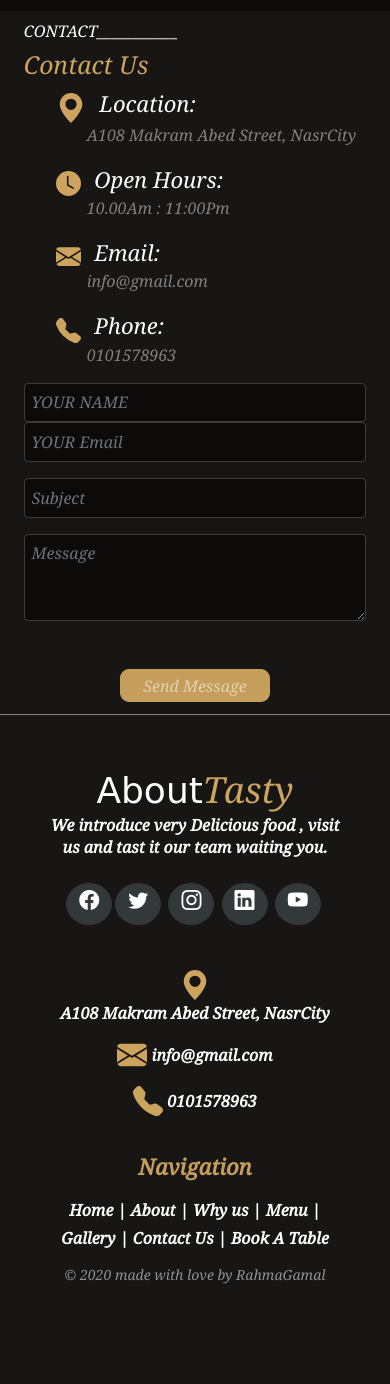
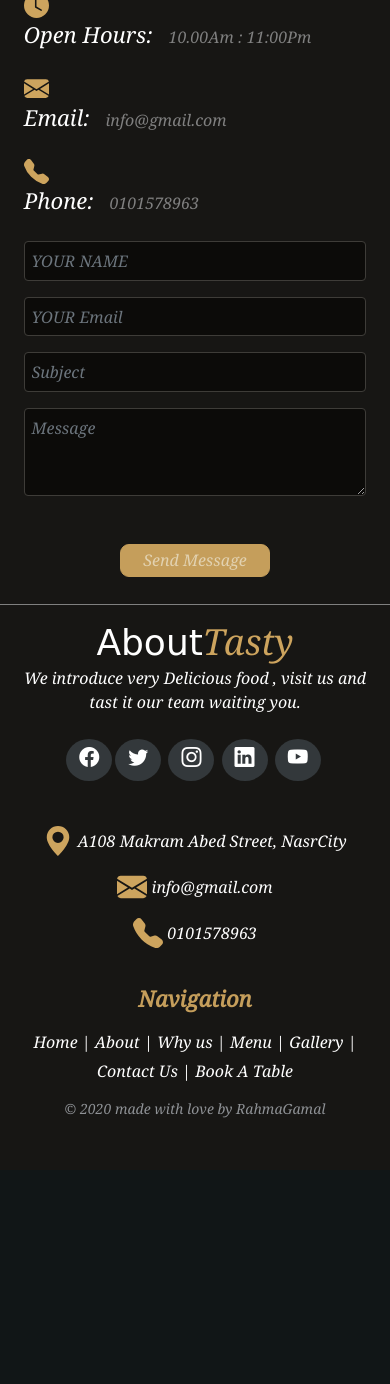
Before and after one commit to rahmagamal/tasty, a PHP site: page / in a window 390 px wide. Shown: the part 4766-6150 px from the top of the page. After the commit the page ends 5884 px from the top, so only its background shows below. Run offline with PHP 8.4, Linux system fonts and the light colour scheme; some libraries are stand-ins or nearby versions.

Commit message:
contact responsive

```diff
--- a/css/style.css
+++ b/css/style.css
@@ -45,13 +45,85 @@
     font-weight: 300;
     padding-left: 20px;
     padding-right: 20px;
+
 }
-/* @media ( max-width:767px){
+.navbar-light .navbar-toggler-icon {
+     background-image:unset !important;
+}
+nav button{
+    box-shadow: none !important;
+    border: unset !important;
+    transition: unset !important;
+    transform: unset !important;
 
-    header button {
-        margin-left: 247px;
+}
+
+
+
+/*home style */
+body{
+    font-size: 18px;
+    background-color: black !important;
+    overflow-x: hidden;
+
+}
+.home{
+    background-image: url("../images/resturant.jpg");
+    background-size:cover ;
+    background-position:  center center;
+    /* background-attachment: fixed; */
+    background-repeat: no-repeat;
+    height: 100vh;
+    position: relative;
+    opacity: 0.9;
+
+}
+.title-box{
+   padding-top: 15%;
+}
+.title-name{
+    font-size: 50px;
+    color: #f2f3f5;
+
+    text-align:center;
+
+    font-weight: 700;
+    line-height: 56px;
+
+}
+.title-name-2{
+    color:#cda45e;
+    text-align:center;
+
+}
+.subtitle{
+    color:#cda45e;
+    font-weight: 600;
+    text-align: center;
+    font-size: 22px;
+}
+.title{
+    animation-name: scale;
+    animation-duration: 1s;
+}
+@keyframes scale {
+    0%{
+        transform: scale(0);
     }
-} */
+    50% {
+      /* transform: rotate(180deg); */
+
+       /* transform:translateY(-100px); */
+       transform:  scale(1)
+
+    }
+  }
+  @media (max-width:762px){
+    .title-box{
+        padding-top: 50%;
+     }
+  }
+
 
   /**** About section ***/
   .about{
@@ -158,8 +230,8 @@
       margin-bottom: 15px;
       padding: unset;
   }
-  .whyUs{
-      padding: 10% !important;
+  .box-mobile{
+    PADDING: 6% !important;
   }
   .box:hover{
 
@@ -228,12 +300,8 @@
 .dotted{
     display: none;
 }
-.menu{
-    padding: unset ;
-}
-.section-title{
-    padding: 8%;
-}
+
+
 }
 /*****************Gallery **************/
 .gallery{
@@ -328,18 +396,26 @@
 }
 .contactUs li{
     list-style: none;
+    margin-bottom: 7%;
 }
-.contactUs li p{
-    margin-left: 10%;
+.contactUs li span{
+    /* margin-left: 10%; */
     color: gray;
 }
 .contactUs li svg{
     margin-right: 3%;
 }
-.contactUs li span{
+.contactUs li b{
     font-size: 22px;
+    color: white;
+    margin-right: 3%;
+    font-weight: 400 !important;
 }
-
+@media (max-width:762px){
+    .contactUs ul{
+        padding-left: unset !important;
+    }
+}
 /* The footer is fixed to the bottom of the page */
 
 footer{
@@ -357,10 +433,9 @@ footer{
 	background-color: #171614;
 	box-sizing: border-box;
 	width: 100%;
-	text-align: left;
-	font: bold 16px sans-serif;
-	padding: 50px 50px 60px 50px;
-    /* margin-top: 80px; */
+
+	padding:3%;
+
     border-top: 1px solid gray;
 }
 
--- a/home.html
+++ b/home.html
@@ -8,7 +8,7 @@
         <link rel="icon" href="images/lunch-box.svg" type="image" sizes="16x16">
         <!--css files-->
      <link rel="stylesheet" href="../css/style.css" >
-     <link rel="stylesheet" href="../css/home.css" >
+
      <link rel="stylesheet" href="../css/slider.css" >
 
           <!----Jquery---->
@@ -63,7 +63,10 @@
 
                           </div>
                           <button class="navbar-toggler" type="button" data-bs-toggle="collapse" data-bs-target="#navbarTogglerDemo02" aria-controls="navbarTogglerDemo02" aria-expanded="false" aria-label="Toggle navigation">
-                            <span class="navbar-toggler-icon"></span>
+                            <span class="navbar-toggler-icon">
+                              <svg xmlns="http://www.w3.org/2000/svg" width="30" height="30" fill=" #cda45e" class="bi bi-justify" viewBox="0 0 16 16">
+                              <path fill-rule="evenodd" d="M2 12.5a.5.5 0 0 1 .5-.5h11a.5.5 0 0 1 0 1h-11a.5.5 0 0 1-.5-.5zm0-3a.5.5 0 0 1 .5-.5h11a.5.5 0 0 1 0 1h-11a.5.5 0 0 1-.5-.5zm0-3a.5.5 0 0 1 .5-.5h11a.5.5 0 0 1 0 1h-11a.5.5 0 0 1-.5-.5zm0-3a.5.5 0 0 1 .5-.5h11a.5.5 0 0 1 0 1h-11a.5.5 0 0 1-.5-.5z"/>
+                            </svg></span>
                           </button>
                     </div>
 
@@ -129,7 +132,7 @@
 
               Why Choose Our Restaurant
              </h2>
-             <div class="row">
+             <div class="row box-mobile">
                <div class="col-sm-3 offset-sm-1 box show-on-scroll">
                <p class="box-num"> 1 </p>
                 <h5>Lorem Ipsum</h5>
@@ -323,10 +326,13 @@
          <!-------------Table------------------>
          <section id="bookTable" class="bookTable">
            <div class="container">
+             <div>
               <h6> RESERVATION ___________</h6>
               <h2> Book a Table </h2>
+             </div>
+
             <div class="row">
-              <div class="col-md-6 mt-5">
+              <div class="col-md-6 ">
                 <form class="needs-validation" novalidate>
                   <div class="form-row">
                     <div class="col-md-12 mb-3">
@@ -360,12 +366,7 @@
 
                   </div>
                   <div class="form-row">
-                    <!-- <div class="col-md-12 mb-3">
 
-                      <input type="text" class="form-control" id="validationCustom03" required>
-                      <textarea class="form-control" id="validationCustom03" placeholder="Message"  rows="3"></textarea>
-
-                    </div> -->
                     <div class="col-md-12 mb-3">
                       <label for="validationCustom04">Date</label>
                       <select class="custom-select" id="validationCustom04" required>
@@ -382,7 +383,7 @@
                     </div>
 
                   </div>
-                  <div class="col-md-12 mt-5 bookTable-form-btn">
+                  <div class="col-md-12 mt-5 mb-3 bookTable-form-btn">
                   <button class="btn " type="submit">Book Table</button>
                   </div>
                 </form>
@@ -404,52 +405,77 @@
               <h6> CONTACT___________</h6>
               <h2> Contact Us  </h2>
               <div class="row">
-                <div class="col-md-4">
+                <div class="col-md-5">
                      <ul>
                        <li>
+                        <div class="row">
+                          <div class="col-md-1">
                             <svg xmlns="http://www.w3.org/2000/svg" width="30" height="30" fill="#cda45e" class="bi bi-geo-alt-fill" viewBox="0 0 16 16">
                               <path d="M8 16s6-5.686 6-10A6 6 0 0 0 2 6c0 4.314 6 10 6 10zm0-7a3 3 0 1 1 0-6 3 3 0 0 1 0 6z"/>
                             </svg>
-                         <span>Location:</span>
-                         <p >A108 Makram Abed Street, NasrCity</p>
+                          </div>
+                           <div class="col-md-8">
+
+                            <span > <b>Location:</b>A108 Makram Abed Street, NasrCity</span>
+
+                           </div>
+
+                          </div>
 
                        </li>
                        <li>
+                         <div class="row">
+                           <div class="col-md-1">
                             <svg xmlns="http://www.w3.org/2000/svg" width="25" height="25" fill="#cda45e" class="bi bi-clock-fill" viewBox="0 0 16 16">
                               <path d="M16 8A8 8 0 1 1 0 8a8 8 0 0 1 16 0zM8 3.5a.5.5 0 0 0-1 0V9a.5.5 0 0 0 .252.434l3.5 2a.5.5 0 0 0 .496-.868L8 8.71V3.5z"/>
                             </svg>
-                         <span>Open Hours:</span>
-                         <p >10.00Am : 11:00Pm</p>
+                           </div>
+                           <div class="col-md-8">
+                            <span><b>Open Hours: </b>10.00Am : 11:00Pm</span>
 
+
+                           </div>
+                         </div>
                        </li>
                        <li>
+                         <div class="row">
+                           <div class="col-md-1">
                             <svg xmlns="http://www.w3.org/2000/svg" width="25" height="25" fill="#cda45e" class="bi bi-envelope-fill" viewBox="0 0 16 16">
                               <path d="M.05 3.555A2 2 0 0 1 2 2h12a2 2 0 0 1 1.95 1.555L8 8.414.05 3.555zM0 4.697v7.104l5.803-3.558L0 4.697zM6.761 8.83l-6.57 4.027A2 2 0 0 0 2 14h12a2 2 0 0 0 1.808-1.144l-6.57-4.027L8 9.586l-1.239-.757zm3.436-.586L16 11.801V4.697l-5.803 3.546z"/>
                             </svg>
-                         <span>Email:</span>
-                         <p >info@gmail.com</p>
+                           </div>
+                           <div class="col-md-8">
+                            <span><b>Email: </b>info@gmail.com</span>
+
+                           </div>
+                         </div>
 
                        </li>
 
                        <li>
+                         <div class="row">
+                           <div class="col-md-1">
                             <svg xmlns="http://www.w3.org/2000/svg" width="25" height="25" fill="#cda45e" class="bi bi-telephone-fill" viewBox="0 0 16 16">
                               <path fill-rule="evenodd" d="M1.885.511a1.745 1.745 0 0 1 2.61.163L6.29 2.98c.329.423.445.974.315 1.494l-.547 2.19a.678.678 0 0 0 .178.643l2.457 2.457a.678.678 0 0 0 .644.178l2.189-.547a1.745 1.745 0 0 1 1.494.315l2.306 1.794c.829.645.905 1.87.163 2.611l-1.034 1.034c-.74.74-1.846 1.065-2.877.702a18.634 18.634 0 0 1-7.01-4.42 18.634 18.634 0 0 1-4.42-7.009c-.362-1.03-.037-2.137.703-2.877L1.885.511z"/>
                             </svg>
-                         <span>Phone:</span>
-                         <p >0101578963</p>
+                           </div>
+                           <div class="col-md-8">
+                            <span><b>Phone: </b>0101578963</span>
 
+                           </div>
+                         </div>
                        </li>
 
                      </ul>
                 </div>
                 <!-----------------form----------------->
-                <div class="col-md-8">
+                <div class="col-md-7">
                   <div class="row">
-                    <div class="col-md-6">
+                    <div class="col-md-12">
                       <input type="text" class="form-control"  placeholder="YOUR NAME" required>
 
                     </div>
-                    <div class="col-md-6">
+                    <div class="col-md-12 mt-3">
                       <input type="text" class="form-control"  placeholder="YOUR Email" required>
 
                     </div>
@@ -462,7 +488,7 @@
                   <div class="col-md-12 mt-3">
                     <textarea class="form-control" id="validationCustom03" placeholder="Message"  rows="3"></textarea>
                   </div>
-                  <div class="col-md-12 mt-5 bookTable-form-btn">
+                  <div class="col-md-12 mt-5 mb-3 bookTable-form-btn">
                     <button class="btn " type="submit">Send Message</button>
                     </div>
                 </div>
--- a/js/toggle.js
+++ b/js/toggle.js
@@ -1,9 +1,10 @@
 $(document).ready(function(){
     $(".nav-link ").click(function(){
       $("#navbarTogglerDemo02").hide();
-      $(".navbar-toggler-icon ").click(function(){
-        $("#navbarTogglerDemo02").show();
-      })
 
     });
+    $(".navbar-toggler-icon").click(function(){
+      $("#navbarTogglerDemo02").toggle();
+    })
+
   });
```
Also changed, not shown: css/home.css (deleted, +0 -62 lines). Lines whose indentation alone changed are shown as unchanged.
